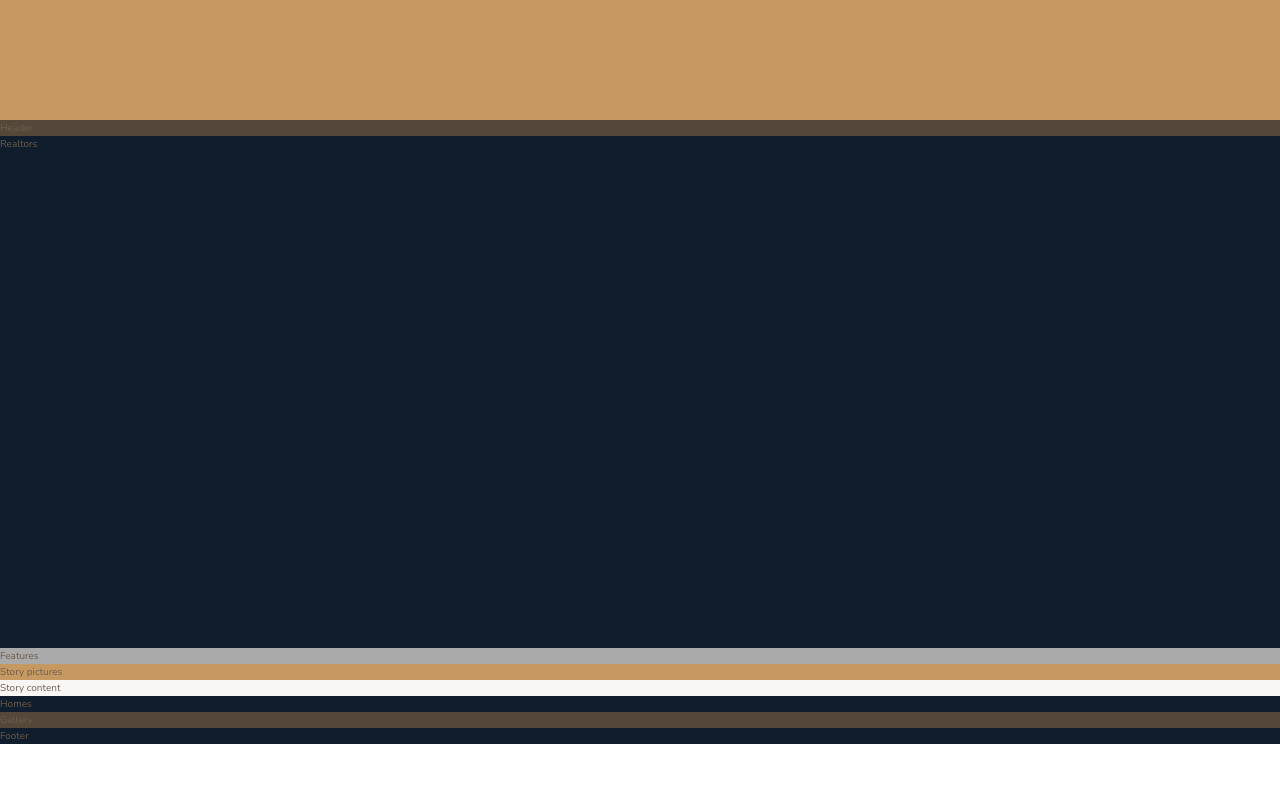
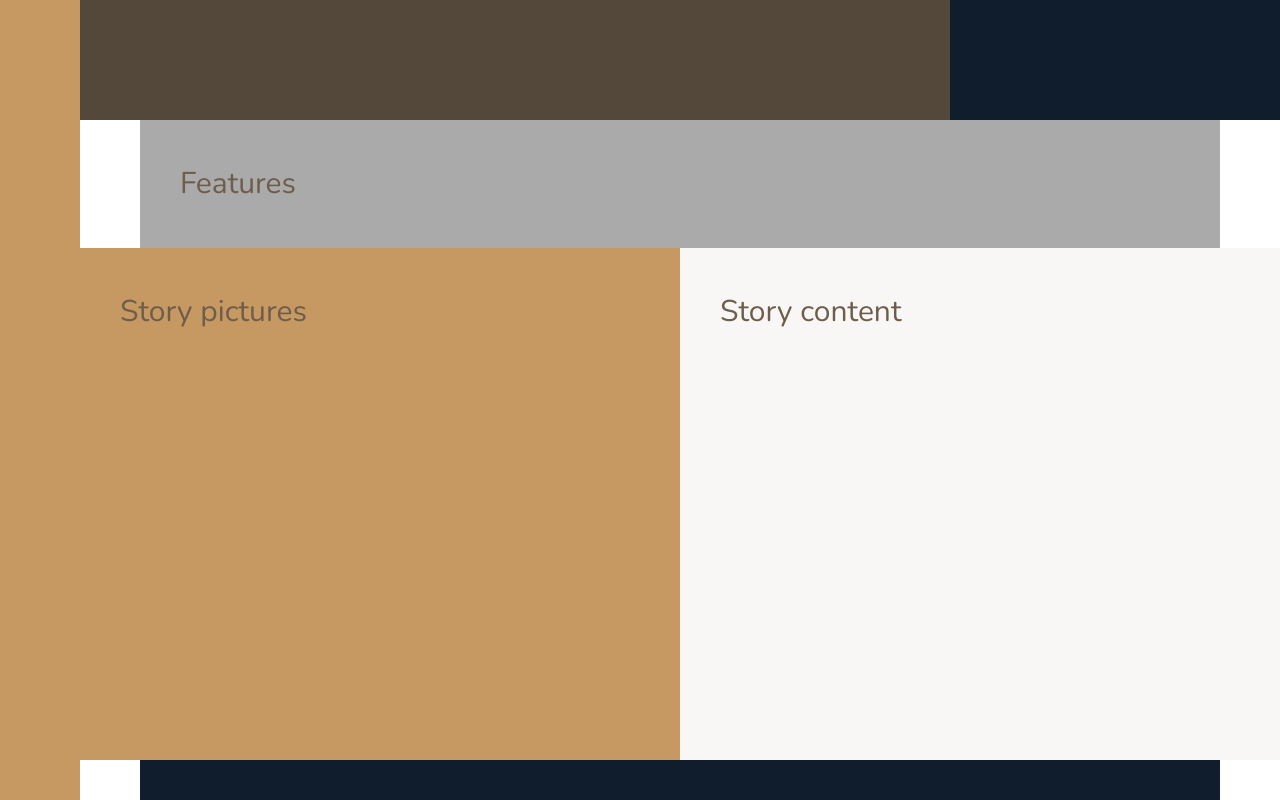
Before and after one commit to caiolv/nexter, a React (Create React App) app: page / in a window 1280 px wide. Shown: the part 520-1320 px from the top of the page. Before the commit the page ends 1264 px from the top, so only its background shows below. Built offline with nearby package versions, Linux system fonts and the light colour scheme.

Commit message:
add: finish base layout

```diff
--- a/src/styles/base/_base.scss
+++ b/src/styles/base/_base.scss
@@ -37,5 +37,10 @@
 .container {
     display: grid;
     grid-template-rows: 80vh min-content 40vw repeat(3, min-content);
+    grid-template-columns: [sidebar-start] 8rem [sidebar-end full-start] minmax(6rem, 1fr) [center-start] repeat(8, [col-start] minmax(min-content, 14rem) [col-end]) [center-end] minmax(6rem, 1fr) [full-end];
 
+    & > * {
+        padding: 40px;
+        font-size: 3rem;
+    }
 }
--- a/src/styles/components/_features.scss
+++ b/src/styles/components/_features.scss
@@ -1,3 +1,4 @@
 .features {
     background-color: $color-grey-light-2;
+    grid-column: center-start / center-end;
 }
--- a/src/styles/components/_footer.scss
+++ b/src/styles/components/_footer.scss
@@ -1,3 +1,4 @@
 .footer {
     background-color: $color-secondary;
+    grid-column: full-start / full-end;
 }
--- a/src/styles/components/_gallery.scss
+++ b/src/styles/components/_gallery.scss
@@ -1,3 +1,4 @@
 .gallery {
     background-color: $color-grey-dark-1;
+    grid-column: full-start / full-end;
 }
--- a/src/styles/components/_header.scss
+++ b/src/styles/components/_header.scss
@@ -1,3 +1,4 @@
 .header {
     background-color: $color-grey-dark-1;
+    grid-column: full-start / col-end 6;
 }
--- a/src/styles/components/_homes.scss
+++ b/src/styles/components/_homes.scss
@@ -1,3 +1,4 @@
 .homes {
     background-color: $color-secondary;
+    grid-column: center-start / center-end;
 }
--- a/src/styles/components/_realtors.scss
+++ b/src/styles/components/_realtors.scss
@@ -1,3 +1,4 @@
 .realtors {
     background-color: $color-secondary;
+    grid-column: col-start 7 / full-end;
 }
--- a/src/styles/components/_sidebar.scss
+++ b/src/styles/components/_sidebar.scss
@@ -1,3 +1,5 @@
 .sidebar {
     background-color: $color-primary;
+    grid-column: sidebar-start / sidebar-end;
+    grid-row: 1 / -1;
 }
--- a/src/styles/components/_story.scss
+++ b/src/styles/components/_story.scss
@@ -1,9 +1,11 @@
 .story {
     &__pictures {
         background-color: $color-primary;
+        grid-column: full-start / col-end 4;
     }
 
     &__content {
         background-color: $color-grey-light-1;
+        grid-column: col-start 5 / full-end;
     }
 }
```
